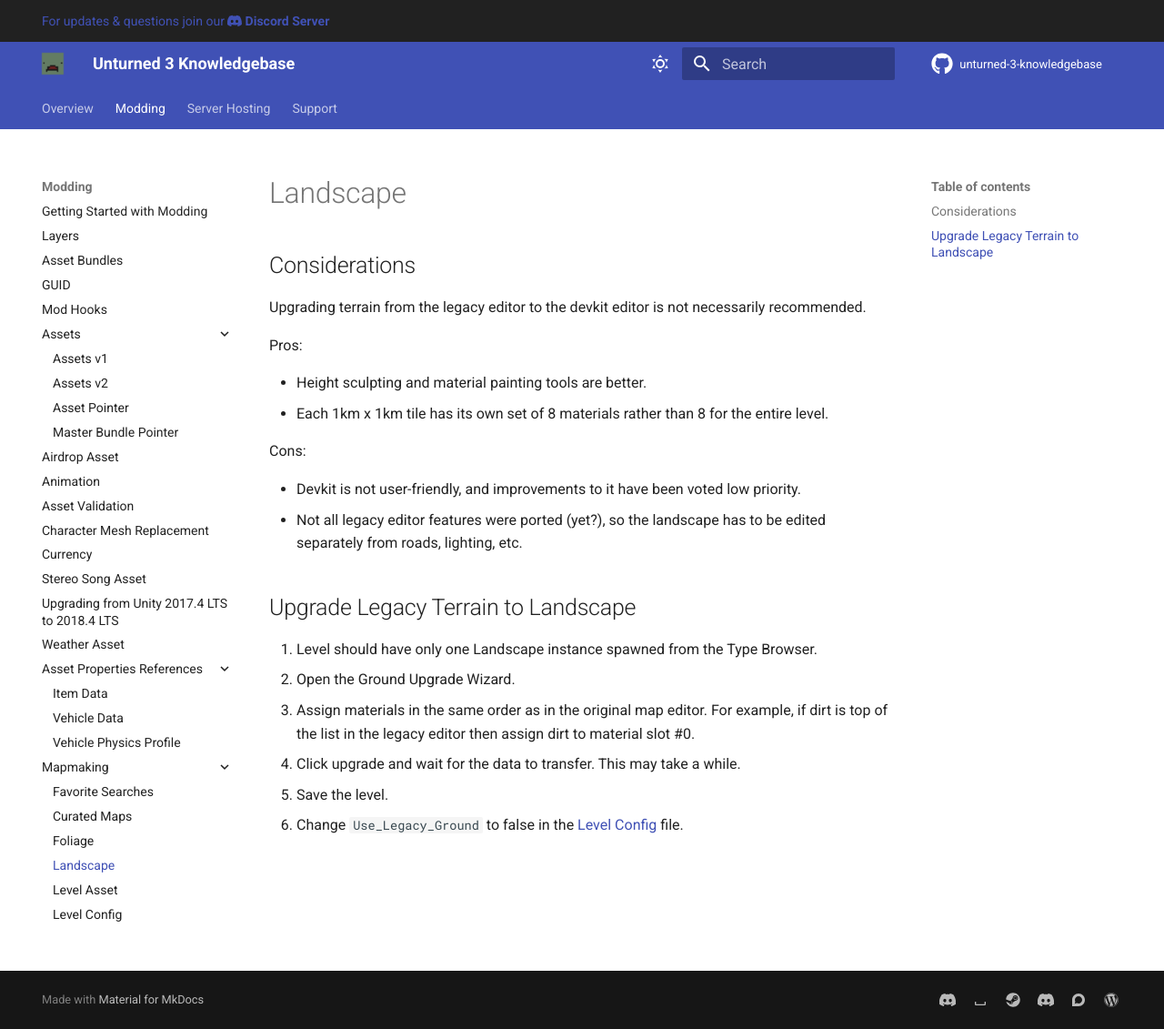
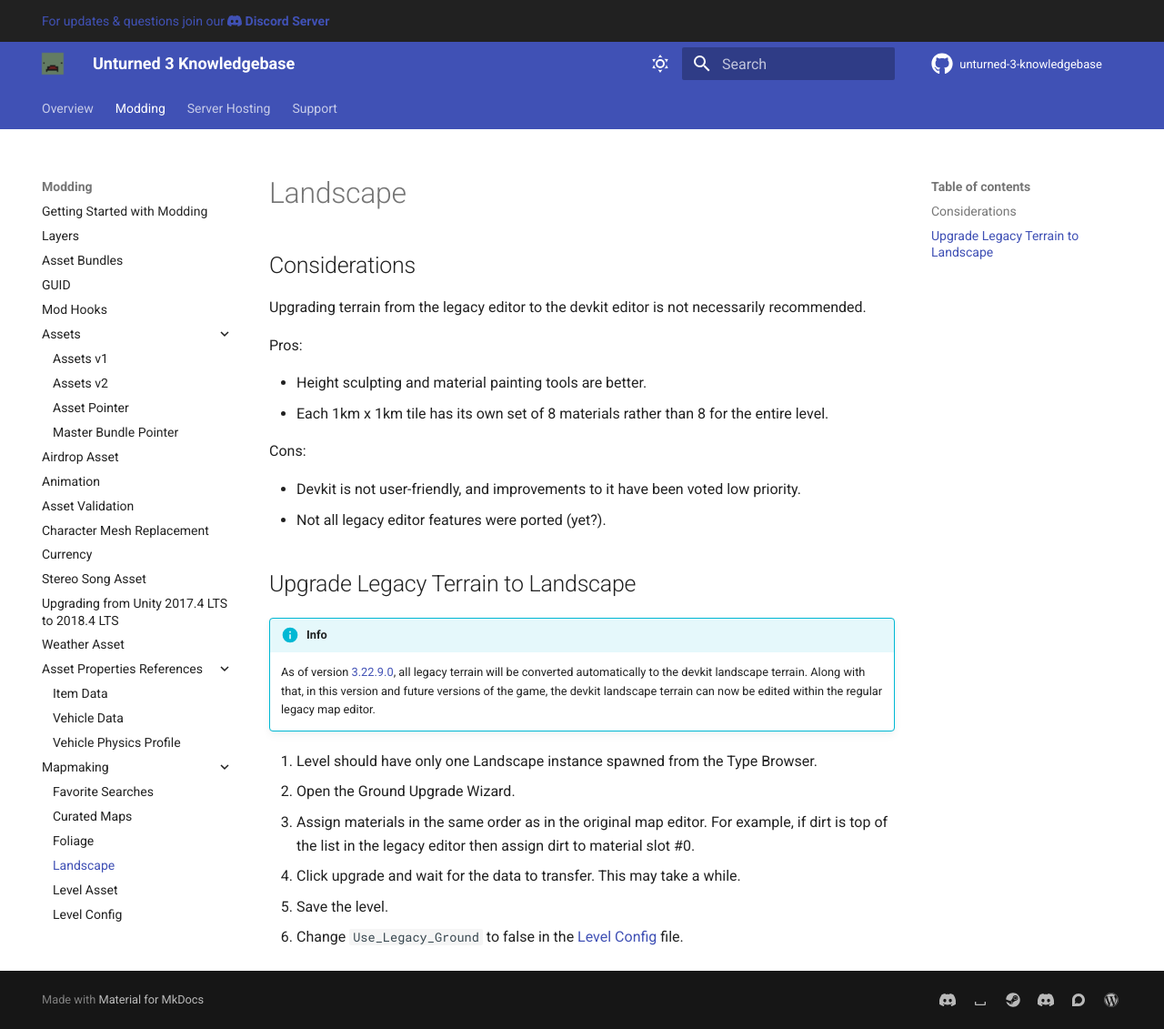
Before and after one commit to unturned-info/unturned-3-knowledgebase, an MkDocs documentation site: the page built from docs/Modding/mapmaking/Landscape.md, in a window 1280 px wide and 1131 px high. Shown: the whole window at 91% size. Built offline with MkDocs 1.6.1 and Material for MkDocs 9.7.7, drawn with Linux system fonts in a browser that asks for light colours; comment, search, counter and statistics services are not loaded.

Commit message:
Update Landscape.md
Added note saying that as of version 3.22.9.0 all legacy terrain is converted to devkit landscape terrain.

```diff
--- a/docs/Modding/mapmaking/Landscape.md
+++ b/docs/Modding/mapmaking/Landscape.md
@@ -12,9 +12,13 @@
 Cons:
 
 - Devkit is not user-friendly, and improvements to it have been voted low priority.
-- Not all legacy editor features were ported (yet?), so the landscape has to be edited separately from roads, lighting, etc.
+- Not all legacy editor features were ported (yet?).
 
 ## Upgrade Legacy Terrain to Landscape
+
+
+!!! info
+    As of version [3.22.9.0](https://store.steampowered.com/news/app/304930/view/3212766758952510190 "3.22.9.0"), all legacy terrain will be converted automatically to the devkit landscape terrain. Along with that, in this version and future versions of the game, the devkit landscape terrain can now be edited within the regular legacy map editor.
 
 1. Level should have only one Landscape instance spawned from the Type Browser.
 2. Open the Ground Upgrade Wizard.
```
